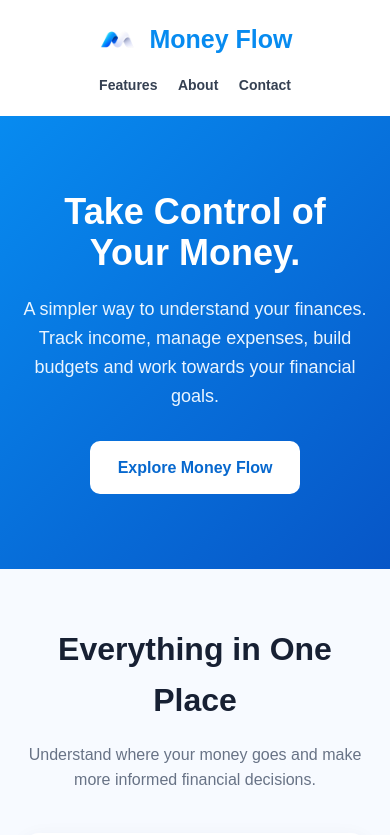
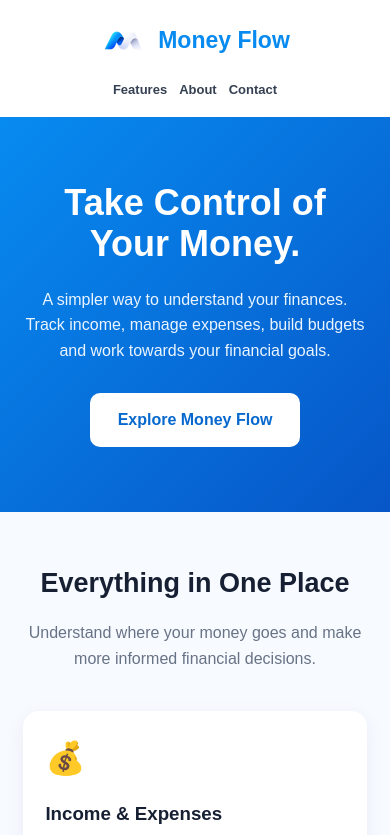
Before and after one commit to JalGohil/money-flow-website, a plain HTML site: page index.html in a window 390 px wide. Shown: the top 835 px of the page. Drawn offline with Linux system fonts and the light colour scheme.

Commit message:
Update index.html

```diff
--- a/index.html
+++ b/index.html
@@ -174,19 +174,54 @@
     @media (max-width: 600px) {
   header {
     flex-direction: column;
+    gap: 16px;
+    padding: 16px 5%;
+  }
+
+  .logo {
+    font-size: 23px;
+  }
+
+  .logo img {
+    width: 48px;
+    height: 48px;
+  }
+
+  nav {
+    display: flex;
+    justify-content: center;
+    flex-wrap: wrap;
     gap: 12px;
   }
 
   nav a {
-        margin: 0 8px;
+    margin: 0;
+    font-size: 13px;
   }
 
   .hero {
-        padding: 75px 6%;
+    padding: 65px 6%;
+  }
+
+  .hero p {
+    font-size: 16px;
   }
 
   section {
-        padding: 55px 6%;
+    padding: 50px 6%;
+  }
+
+  .section-title {
+    font-size: 27px;
+  }
+
+  .feature {
+    padding: 22px;
+  }
+
+  footer a {
+    display: inline-block;
+    margin: 7px;
   }
 }
   </style>
```
Lines whose indentation alone changed are shown as unchanged.
